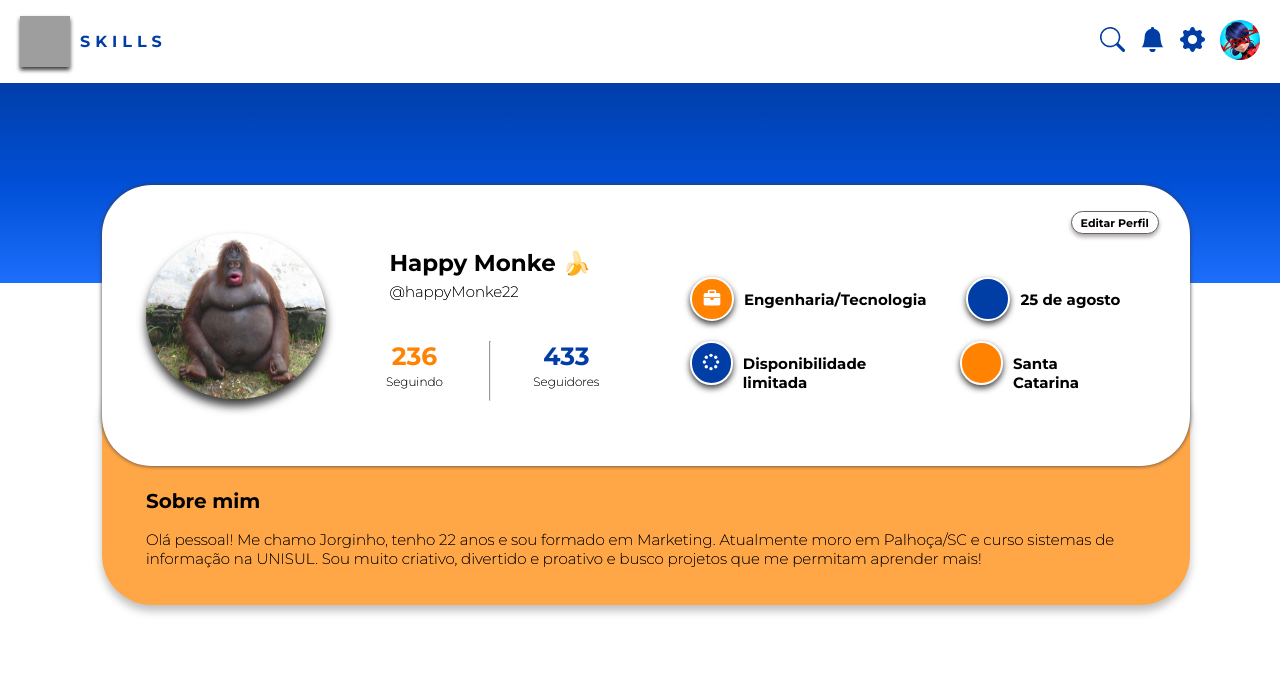
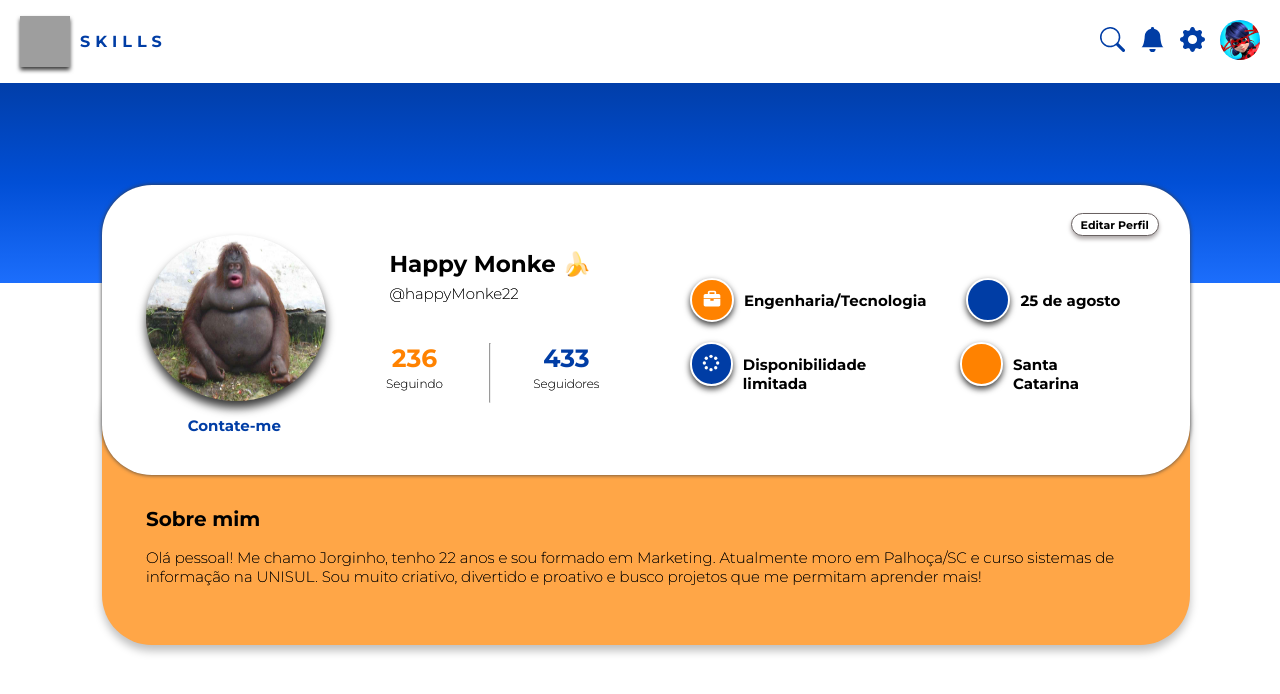
Before and after one commit to SA-Back-End/Front-End, a React (Create React App) app: page /perfil in a window 1280 px wide. Shown: the top 694 px of the page. Built offline with nearby package versions, Linux system fonts and the light colour scheme; grey boxes are pictures that could not be loaded; some icons are missing.

Commit message:
Alterando campos

```diff
--- a/src/pages/tela-cadastro/telaCadastro.css
+++ b/src/pages/tela-cadastro/telaCadastro.css
@@ -47,7 +47,7 @@
     height: 62px;
     position: relative;
     right: -50px;
-    top: 30px; */
+    top: px; */
 }
 
 
--- a/src/pages/tela-login/login.css
+++ b/src/pages/tela-login/login.css
@@ -14,7 +14,7 @@
   display: flex;
   width: 100%;
   margin-top: 8%;
-  margin-left: 15%;
+  margin-left: 7%;
   overflow: hidden;
 }
 
@@ -23,7 +23,7 @@
 .TelaLogin .div-merchan {
   position: relative;
   z-index: 2;
-  width: 400px;
+  width: 550px;
   height: 500px;
   left: 50px;
   padding: 20px 50px;
--- a/src/pages/tela-perfil/nieto-EditProfile/EditProfile.js
+++ b/src/pages/tela-perfil/nieto-EditProfile/EditProfile.js
@@ -20,7 +20,7 @@ const EditProfile = () => {
                         </div>
                         <div className='buttons'>
                             <Link to={'/perfil'}><button className='profileButton cancel'>Cancelar</button></Link>
-                            <Link><button className='profileButton save'>Salvar</button></Link>
+                            <Link to={'/perfil'}><button className='profileButton save'>Salvar</button></Link>
                         </div>
                     </div>
                 </div>
--- a/src/pages/tela-perfil/telaPerfil.css
+++ b/src/pages/tela-perfil/telaPerfil.css
@@ -26,7 +26,7 @@
     z-index: 2;
 
     width: 85%;
-    height: 281px;
+    height: 290px;
     margin-top: 8%;
     margin-left: 8%;
 
@@ -71,9 +71,19 @@
     filter: drop-shadow(0 0px 0px black);
 }
 
+.TelaPerfil .infoHeader a {
+    font-size: 15px;
+    font-weight: bold;
+    position: absolute;
+    margin: 1% 0 0 2%;
+    color: #003da5;
+    text-decoration: none;
+}
+
+
 .TelaPerfil .infoHeader h1 {
     font-size: 23px;
-    margin-bottom: 5px;
+    margin-bottom: 6px;
 }
 
 /* <div> para armazenar infos gerais da conta */
@@ -208,7 +218,7 @@
     z-index: 1;
 
     width: 85%;
-    height: 30vh;
+    height: 280px;
     margin: 22% 0 0 8%;
 
     border-radius: 50px;
--- a/src/pages/tela-perfil/telaPerfil.js
+++ b/src/pages/tela-perfil/telaPerfil.js
@@ -21,8 +21,13 @@ function TelaPerfil() {
                     <div className='container-perfil-infos'>
 
                         <div className='div-infosLeft'>
-                            <img src={iconPerfil} className='iconPerfil' alt='icon' />
-                            <div style={{ display: 'block' , marginLeft:'10%'}}>
+                            <div>
+                                <img src={iconPerfil} className='iconPerfil' alt='icon' />
+                                <div className='infoHeader'>
+                                    <a href='https://www.linkedin.com/in/dione-de-quadros-teodoro-98902522/'>Contate-me</a>
+                                </div>
+                            </div>
+                            <div style={{ display: 'block', marginLeft: '10%' }}>
                                 <div className='infoHeader'>
                                     <h1>Happy Monke 🍌</h1>
                                     <span>@happyMonke22</span>
```
